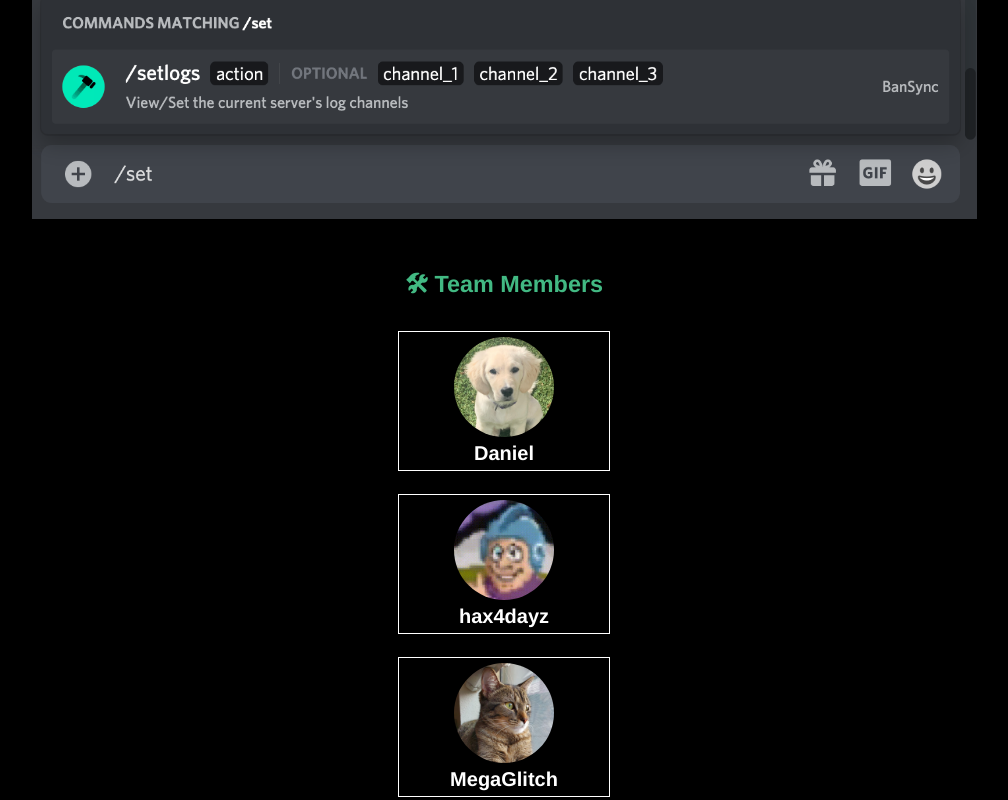
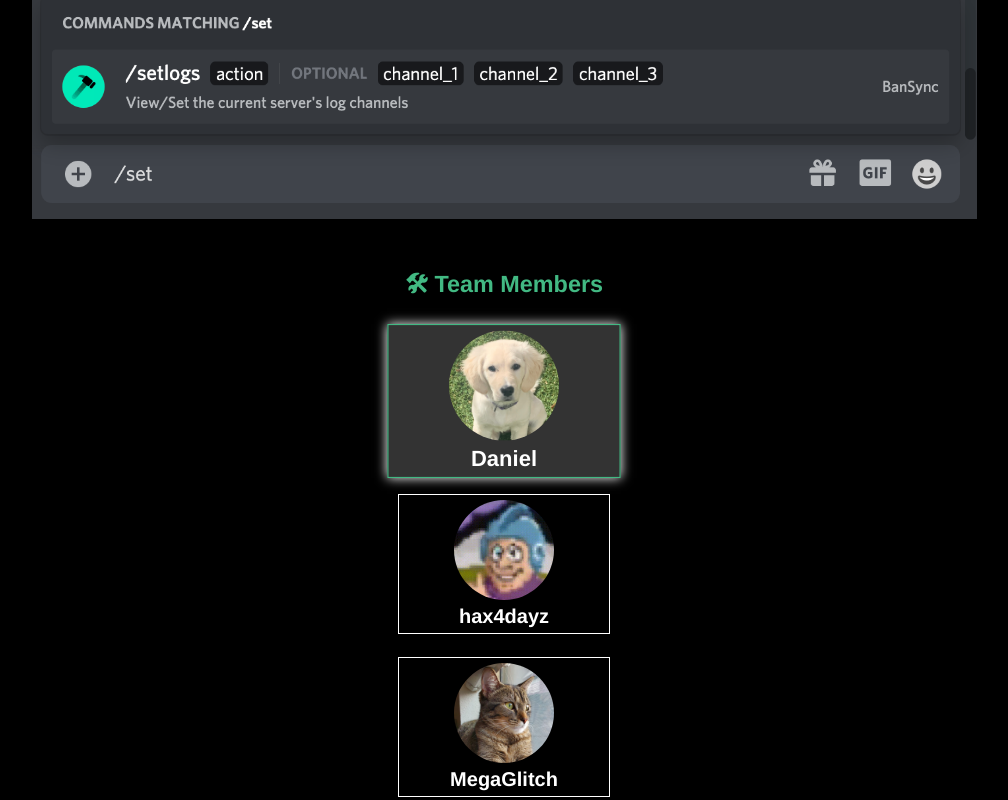
Before and after one commit to Dcode-Studios/bansync-website, a Vue app: page / in a window 1280 px wide. In both pictures the pointer is over the element "Daniel". Shown: the part 1416-2216 px from the top of the page, without its empty margins (136-1144 px from the left). Built offline with nearby package versions, Linux system fonts and the light colour scheme.

Commit message:
Update TeamMembers.vue

```diff
--- a/src/components/TeamMembers.vue
+++ b/src/components/TeamMembers.vue
@@ -48,6 +48,13 @@
   margin-right: auto;
   margin-left: auto;
   min-width: 200px;
+  transition: transform .2s; /* Animation */
+}
+.teamUserBox:hover {
+  background-color: rgb(51, 51, 51);
+  border: #42b983 solid 1px;
+  box-shadow: 0 0 10px rgb(255, 255, 255);
+  transform: scale(1.1);
 }
 :link {
   text-decoration: none;
```
